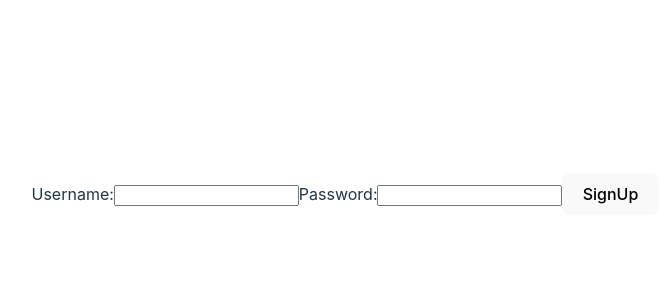
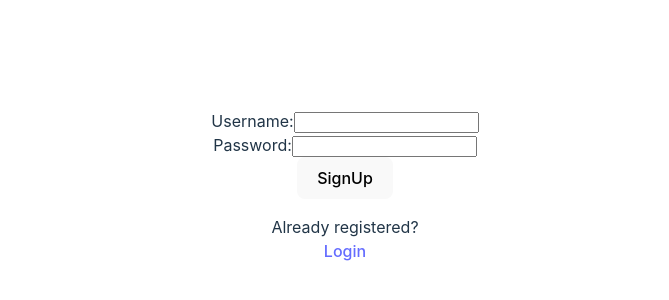
Before and after one commit to AryanPandeyy/chatapp-frontend, a React (Vite) app: page /signup in a window 1280 px wide. Shown: the part 206-506 px from the top of the page, without its empty margins (295-964 px from the left). Built offline with nearby package versions, Linux system fonts and the light colour scheme; no server answers.

Commit message:
feat: SignUp

```diff
--- a/src/components/SignUp.tsx
+++ b/src/components/SignUp.tsx
@@ -4,23 +4,46 @@ import { useState } from "react";
 function SignUp() {
   const [username, setUsername] = useState<string>("");
   const [password, setPassword] = useState<string>("");
-  const handleSubmit = (e: React.FormEvent<HTMLFormElement>) => {
+  const [errMsg, setErrMsg] = useState<string>("");
+  const handleSubmit = async (e: React.FormEvent<HTMLFormElement>) => {
     e.preventDefault();
-    axios.post("http://localhost:3000/signup", {
-      username: username,
-      password: password,
-    });
+    await axios
+      .post("http://localhost:3000/signup", {
+        username: username,
+        password: password,
+      })
+      .catch((err) => {
+        setErrMsg(err.response.data);
+      });
   };
 
   return (
     <>
       <form onSubmit={handleSubmit}>
         <label>Username:</label>
-        <input onChange={(e) => setUsername(e.target.value)} value={username} />
+        <input
+          type="text"
+          required
+          onChange={(e) => setUsername(e.target.value)}
+          value={username}
+        />
+        <br />
         <label>Password:</label>
-        <input onChange={(e) => setPassword(e.target.value)} value={password} />
+        <input
+          type="password"
+          required
+          onChange={(e) => setPassword(e.target.value)}
+          value={password}
+        />
+        <br />
         <button type="submit">SignUp</button>
       </form>
+      <p>{errMsg}</p>
+      <p>
+        Already registered?
+        <br />
+        <a href="/login">Login</a>
+      </p>
     </>
   );
 }
```
